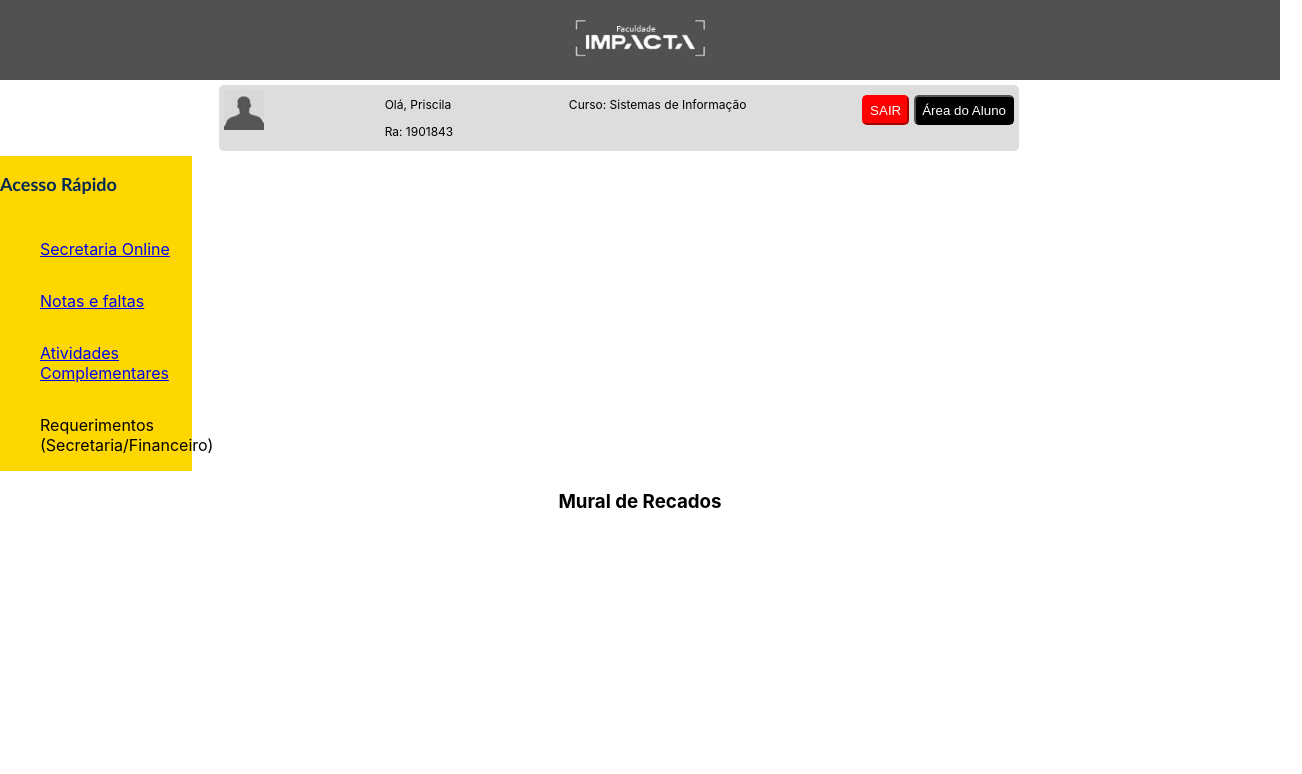
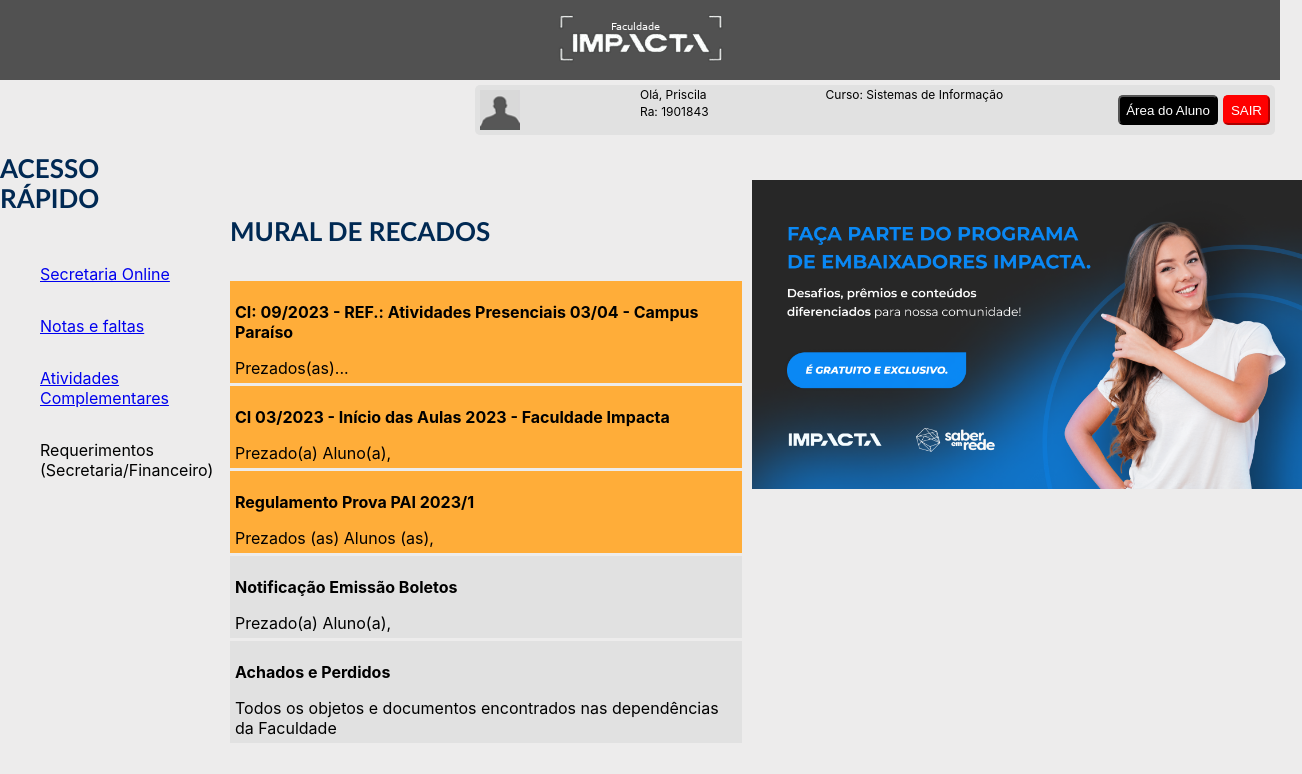
Before and after one commit to prisciladd/IMPATT, a React (Create React App) app: page / in a window 1280 px wide. Shown: the top 774 px of the page, 1302 px wide, since content can reach past the window. Built offline with nearby package versions, Linux system fonts and the light colour scheme.

Commit message:
Alteração de cor do Mural

```diff
--- a/src/App.css
+++ b/src/App.css
@@ -2,3 +2,9 @@
     display: flex;
     flex-direction: column;
 }
+
+.main{
+    position:absolute;
+    margin-top:180px;
+    margin-left:230px;
+}
--- a/src/components/Home/Home.css
+++ /dev/null
@@ -1,3 +0,0 @@
-.home{
-
-}
--- a/src/components/Home/index.js
+++ b/src/components/Home/index.js
@@ -1,14 +1,104 @@
 import React from "react";
-import './Home.css';
+import styled from "styled-components";
 
+const Styles= styled.div`
 
+body{
+    background-color: #eeeded;
+}
+
+.home{
+    display:flex;
+}
+
+.mural{
+    width: 40vw;
+
+}
+
+.banner{
+    width: 40vw;
+
+}
+
+img{
+    width:550px;
+    margin-left:10px;
+}
+
+ul{
+    list-style-type: none;
+    padding:0px;
+}
+
+li{
+    margin-bottom:3px;
+    padding:5px;
+    background-color: #ffad39;
+}
+
+li:nth-child(n+4){
+
+    background-color: #e1e1e1;
+}
+
+p{
+    font-weight: bold ;
+}
+
+h4 {
+    font-weight: bold;
+    font-size: 26px;
+    font-family: 'Calibri';
+    color: #002953;
+}
+`;
 
 const Home = () =>{
     return(
+        <Styles>
         <div className="home">
-            <h3>Mural de Recados</h3>
+            <div className="mural">
+            <h4>MURAL DE RECADOS</h4>
+            <ul>
+                <li>
+                    <p>
+                    CI: 09/2023 - REF.: Atividades Presenciais 03/04 - Campus Paraíso
+                    </p>
+Prezados(as)...</li>
+                <li>
+                    <p>
+                CI 03/2023 - Início das Aulas 2023 - Faculdade Impacta
+                    </p>
+Prezado(a) Aluno(a),
+                </li>
+                <li>
+                    <p>
+
+                Regulamento Prova PAI 2023/1
+                    </p>
+Prezados (as) Alunos (as),
+                </li>
+                <li>
+                    <p>
+                    Notificação Emissão Boletos
+                    </p>
+Prezado(a) Aluno(a),
+                </li>
+                <li>
+                    <p>
+                    Achados e Perdidos
+                    </p>
+Todos os objetos e documentos encontrados nas dependências da Faculdade
+                </li>
+            </ul>
+            </div>
+            <div className="banner">
+                <img src="banner.png" alt="logo faça parte do programa de embaixadores Impacta" />
+            </div>
 
         </div>
+        </Styles>
 
     );
 
--- a/src/components/Menu/Menu.css
+++ b/src/components/Menu/Menu.css
@@ -8,16 +8,13 @@
     align-content: flex-start;
     color: black;
     float:left;
-    background-color: gold;
-
 }
 
 .menu h4 {
     color: #002953;
-    font-family: EurostileBold, "Trebuchet MS", sans-serif;
-
-    font-family: "EurostileBold", "Trebuchet MS", sans-serif;
-    font-size: 18px;
+    font-weight: bold;
+    font-size: 26px;
+    font-family: 'Calibri';
     line-height: 30px;
     margin-top: 13px;
     ;
--- a/src/components/Menu/index.js
+++ b/src/components/Menu/index.js
@@ -4,7 +4,7 @@
 function Menu() {
   return (
     <section className="menu">
-      <h4>Acesso Rápido</h4>
+      <h4>ACESSO RÁPIDO</h4>
       <ItemMenu path={"/notas-faltas"} name="Secretaria Online" />
       <ItemMenu path={"/notas-faltas"} name="Notas e faltas" />
       <ItemMenu path={"/notas-faltas"} name="Atividades Complementares" />
--- a/src/components/User/User.css
+++ /dev/null
@@ -1,53 +0,0 @@
-.user{
-    width: 80%;
-    height: 100%;
-    display: flex;
-    justify-content: right;
-    position: relative;
-    float: right;
-}
-
-
-
-   .box{
-    border-radius: 5px ;
-    background-color: #DDD;
-    display: flex;
-    width:100vh;
-    margin:5px;
-    justify-content: space-between;
-    }
-
-    img{
-        margin: 5px;
-        height: 40px;
-    }
-
-    button {
-        background-color: black ;
-        border-color: black ;
-        color: white;
-        border-radius:5px;
-        height: 30px;
-        margin-top:10px;
-        margin-right:5px;
-    }
-
-    button:first-child{
-        background-color: red ;
-        border-color:red;
-        margin-right:5px;
-    }
-
-    .ps{
-        font-size: 0;
-
-    }
-
-    p{
-        font-size:12px;
-    }
-
-    .buttons{
-        position:relative;
-    }
--- a/src/components/User/index.js
+++ b/src/components/User/index.js
@@ -1,11 +1,9 @@
 import React from "react";
-import './User.css'
 import styled from "styled-components";
 
 const Styles= styled.div`
 
-
-    width: 80%;
+    width: 100%;
     height: 100%;
     display: flex;
     justify-content: right;
@@ -14,7 +12,7 @@
 
     .box{
     border-radius: 5px ;
-    background-color: #DDD;
+    background-color: #e1e1e1;
     display: flex;
     width:100vh;
     margin:5px;
@@ -36,7 +34,7 @@
         margin-right:5px;
     }
 
-    button:first-child{
+    button:last-child{
         background-color: red ;
         border-color:red;
         margin-right:5px;
@@ -49,6 +47,8 @@
 
     p{
         font-size:12px;
+        margin:2px;
+
     }
 
     .buttons{
@@ -59,6 +59,7 @@
 
 function User(){
     return(
+        <Styles>
         <div className="user">
             <div className="box">
                 <img alt="" src="/user.png"></img>
@@ -68,12 +69,13 @@
                 </div>
                 <p>Curso: Sistemas de Informação</p>
                 <div className="buttons">
+                    <button>Área do Aluno</button>
                     <button>SAIR</button>
-                    <button>Área do Aluno</button>
                 </div>
                 </div>
 
         </div>
+        </Styles>
 
     );
 
--- a/src/index.css
+++ b/src/index.css
@@ -5,6 +5,7 @@
       sans-serif;
     -webkit-font-smoothing: antialiased;
     -moz-osx-font-smoothing: grayscale;
+    background-color: #edecec;
   }
 
   code {
```
Also changed, not shown: IMPATT-main/package.json (deleted, +0 -42 lines), IMPATT-main/README.md (deleted), IMPATT-main/comandos.txt (deleted), public/banner.png (added), 1 other file (tests, documents, lock files or other folders).
